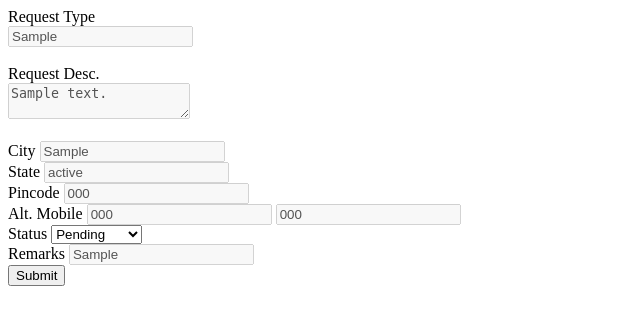
After one commit to xhimalaya/TestDjango, a Django app: page /update?id=1 in a window 1280 px wide. The commit adds this page. Shown: the top 325 px of the page, without its empty margins (0-640 px from the left). Run offline with Django 3.2, Linux system fonts and the light colour scheme; a user stored in the database is signed in; tables that the repository leaves empty hold one stand-in row (values such as "Sample post").

Commit message:
Final Commit

```diff
--- a/primaryWeb/portal/models.py
+++ b/primaryWeb/portal/models.py
@@ -21,5 +21,6 @@ class RequestList(models.Model):
 	pincode = models.CharField(max_length=6, verbose_name="Pincode", null=False, blank=False)
 	countrycode = models.CharField(max_length=3, verbose_name="Country Code", null=False, blank=False)
 	mobileno = models.CharField(max_length=10, verbose_name="Mobile No.", null=False, blank=False)
-	remarks = models.TextField(verbose_name="Remarks", null=False, blank=False)
+	remarks = models.TextField(verbose_name="Remarks", null=True, blank=True)
 	status = models.CharField(max_length=20, verbose_name="Request Status", null=False, blank=False)
+	updatedby = models.EmailField(max_length=40, verbose_name="Updated By", null=True, blank=True)
--- /dev/null
+++ b/primaryWeb/portal/templates/updatereq.html
@@ -0,0 +1,45 @@
+<!DOCTYPE html>
+<html>
+<head>
+	<title>TEST</title>
+</head>
+<body>
+	<form method="POST">
+		{% csrf_token %}
+		<label>Request Type</label>
+		<br>
+		<input type="text" value="{{ r.reqtype }}" disabled>
+		<br>
+		<br>
+		<label>Request Desc.</label>
+		<br>
+		<textarea disabled>{{r.reqdesc}}</textarea>
+		<br>
+		<br>
+		<label>City</label>
+		<input type="text" value={{r.city}} disabled>
+		<br>
+		<label>State</label>
+		<input type="text" value={{r.state}} disabled>
+		<br>
+		<label>Pincode</label>
+		<input type="text" value={{r.pincode}} disabled>
+		<br>
+		<label>Alt. Mobile</label>
+		<input type="text" value={{r.countrycode}} disabled>
+		<input type="text" value={{r.mobileno}} disabled>
+		<br>
+		<label>Status</label>
+		<select name="status">
+			<option value="Pending">Pending</option>
+			<option value="In Progress">In Progress</option>
+			<option value="Completed">Completed</option>
+		</select>
+		<br>
+		<label>Remarks</label>
+		<input type="text" name="remarks" value={{r.remarks}} disabled>
+		<br>
+		<button type="submit">Submit</button>
+	</form>
+</body>
+</html>
--- a/primaryWeb/portal/urls.py
+++ b/primaryWeb/portal/urls.py
@@ -4,5 +4,8 @@ from .views import *
 
 urlpatterns = [
 	path('login', loginpage),
-	path('all', allrequestspage),
+	path('all', allrequestpage),
+	path('new', requestpage),
+	path('req', viewrequestpage),
+	path('update', updatepage)
 ]
--- a/primaryWeb/portal/views.py
+++ b/primaryWeb/portal/views.py
@@ -1,3 +1,6 @@
+from .models import *
+
+from django.core.exceptions import ValidationError
 from django.http import HttpResponse
 from django.shortcuts import render, redirect
 from django.contrib.auth.models import User
@@ -26,9 +29,9 @@ def loginpage(request):
 
 def requestpage(request):
 	if request.method == "GET":
-		return render(request)
+		return render(request, "newrequest.html")
 	elif request.method == "POST" and all(list(map(lambda x:x in request.POST and request.POST[x] != '', ['reqtype', 'reqdesc', 'city', 'state', 'pincode', 'altmobile', 'ccode']))):
-		req = RequestList(reqtype=request.POST['reqtype'], reqdesc=request.POST['reqdesc'], city=request.POST['city'], state=request.POST['state'], pincode=request.POST['pincode'], countrycode=request.POST['ccode'], mobileno=request.POST['altmobile'])
+		req = RequestList(reqtype=request.POST['reqtype'], reqdesc=request.POST['reqdesc'], city=request.POST['city'], state=request.POST['state'], pincode=request.POST['pincode'], countrycode=request.POST['ccode'], mobileno=request.POST['altmobile'], status="PENDING", )
 		try:
 			req.full_clean()
 			req.save()
@@ -45,15 +48,35 @@ def allrequestpage(request):
 		return redirect('/all')
 
 def updatepage(request):
-	if request.method == "GET":
-		return render()
-	elif request.method == "POST":
-		return render()
+	if request.method == "GET" and 'id' in request.GET and request.GET['id']!="" and str(request.GET['id']).isdigit():
+		if request.user.is_authenticated:
+			if request.GET['id'] in [str(_.id) for _ in RequestList.objects.all()]:
+				return render(request, "updatereq.html", {'r': RequestList.objects.all().get(id=int(request.GET['id']))})
+			else:
+				return HttpResponse("Invalid Request ID")
+		else:
+			return redirect("/login")
+	elif request.method == "POST" and all(list(map(lambda x:x in request.POST and request.POST[x] != '', ['status', 'remarks']))) and 'id' in request.GET and request.GET['id']!="" and str(request.GET['id']).isdigit():
+		if request.user.is_authenticated:
+			if request.GET['id'] in [str(_.id) for _ in RequestList.objects.all()]:
+				r = RequestList.objects.all().get(id=int(request.GET['id']))
+				r.status = request.POST['status']
+				r.remarks = request.POST['remarks']
+				r.updatedby = request.user.username
+				r.save()
+				return HttpResponse("Request Updated")
+			else:
+				return HttpResponse("Invalid Request ID")
+		else:
+			return redirect("/login")
 	else:
-		return redirect('/update')
+		return redirect('/all')
 
 def viewrequestpage(request):
-	if request.method == "GET":
-		return render()
+	if request.method == "GET" and 'id' in request.GET and request.GET['id']!="" and str(request.GET['id']).isdigit():
+		if request.GET['id'] in [str(_.id) for _ in RequestList.objects.all()]:
+			return render(request, "viewreq.html", {'r': RequestList.objects.all().get(id=int(request.GET['id']))})
+		else:
+			return HttpResponse("Invalid Request ID")
 	else:
-		return redirect('/view')
+		return redirect('/all')
```
Also changed, not shown: primaryWeb/portal/templates/allrequests.html (+10 -6 lines), primaryWeb/portal/templates/newrequest.html (+36 -1 lines), primaryWeb/portal/templates/viewreq.html (added, +39 -0 lines).
